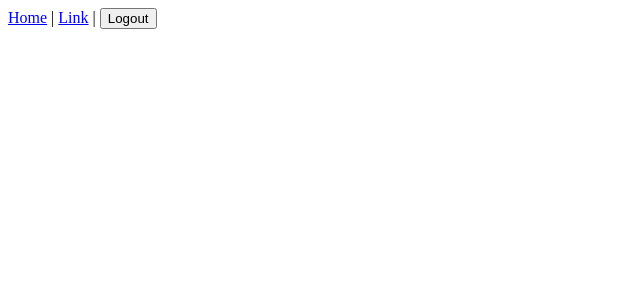
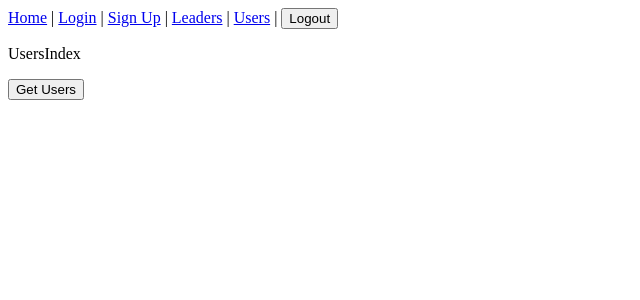
Before and after one commit to jmbehlmann/zizz-frontend-2, a React (Vite) app: page /users in a window 1280 px wide. Shown: the top 300 px of the page, without its empty margins (0-640 px from the left). Built offline with nearby package versions, Linux system fonts and the light colour scheme.

Commit message:
made UsersIndex

```diff
--- a/src/Content.jsx
+++ b/src/Content.jsx
@@ -4,6 +4,8 @@ import { Signup } from './components/Signup'
 import { Login } from './components/Login'
 import { Dashboard } from './components/Dashboard'
 import { ProfileShow } from './components/ProfileShow'
+import { LeadersIndex } from './components/LeadersIndex'
+import { UsersIndex } from './components/UsersIndex'
 
 export function Content() {
 
@@ -17,6 +19,8 @@ export function Content() {
           <Route path="/signup" element={<Signup />} />
           <Route path="/" element={<Dashboard />} />
           <Route path="/users/:userId" element={<ProfileShow />} />
+          <Route path="/leaders" element={<LeadersIndex />} />
+          <Route path="/users" element={<UsersIndex />} />
         </Routes>
       </div>
   )
--- a/src/components/Dashboard.jsx
+++ b/src/components/Dashboard.jsx
@@ -1,4 +1,5 @@
 import { useState } from 'react'
+import { Link } from 'react-router-dom'
 import { PostsIndex } from './PostsIndex'
 import { PostsCreate } from './PostsCreate'
 
@@ -13,6 +14,7 @@ export function Dashboard() {
   return (
     <div>
       <h1>Dashboard</h1>
+      <Link to="/leaders">Following</Link>
       < PostsCreate onPostCreate={handlePostCreate}/>
       < PostsIndex posts={posts} setPosts={setPosts}/>
       <p>Following List</p>
--- /dev/null
+++ b/src/components/LeadersIndex.jsx
@@ -0,0 +1,12 @@
+import axios from 'axios'
+
+export function LeadersIndex() {
+
+
+
+  return (
+    <div>
+      <p>LeadersIndex</p>
+    </div>
+  )
+}
--- a/src/components/Navbar.jsx
+++ b/src/components/Navbar.jsx
@@ -1,4 +1,5 @@
 import axios from 'axios'
+import { Link } from 'react-router-dom'
 
 export function Navbar() {
 
@@ -12,7 +13,7 @@ export function Navbar() {
   return (
     <header>
       <nav>
-        <a href="#">Home</a> | <a href="#">Link</a> | <button onClick={handleLogout}>Logout</button>
+       <Link to="/">Home</Link> | <Link to="/login">Login</Link> | <Link to="/signup">Sign Up</Link> | <Link to="/leaders">Leaders</Link> | <Link to="/users">Users</Link> | <button onClick={handleLogout}>Logout</button>
       </nav>
     </header>
   )
--- a/src/components/PostsIndex.jsx
+++ b/src/components/PostsIndex.jsx
@@ -43,6 +43,7 @@ export function PostsIndex({ userId, posts, setPosts }) {
           <Link to={`./users/${post.user_id}`}>profile</Link>
           <p>{post.text}</p>
           <p>{formatCreatedAt(post.created_at)}</p>
+          <p>----------------------------------------------------------</p>
         </div>
       ))}
     </div>
--- /dev/null
+++ b/src/components/UsersIndex.jsx
@@ -0,0 +1,30 @@
+import axios from 'axios'
+import { useState } from 'react'
+
+export function UsersIndex() {
+  const [users, setUsers] = useState([])
+
+  const getUsers = () => {
+    console.log('getUsers')
+    axios
+      .get("http://localhost:3000/users.json")
+      .then((response) => {
+        console.log(response.data)
+        setUsers(response.data)
+      })
+  }
+
+  return (
+    <div>
+      <p>UsersIndex</p>
+      <button onClick={getUsers}>Get Users</button>
+      {users.map(user => (
+        <div key={user.id}>
+          <h4>{user.name} - </h4>
+          <p>{user.email}</p>
+          <p>----------------------------------------------------------</p>
+        </div>
+      ))}
+    </div>
+  )
+}
```
